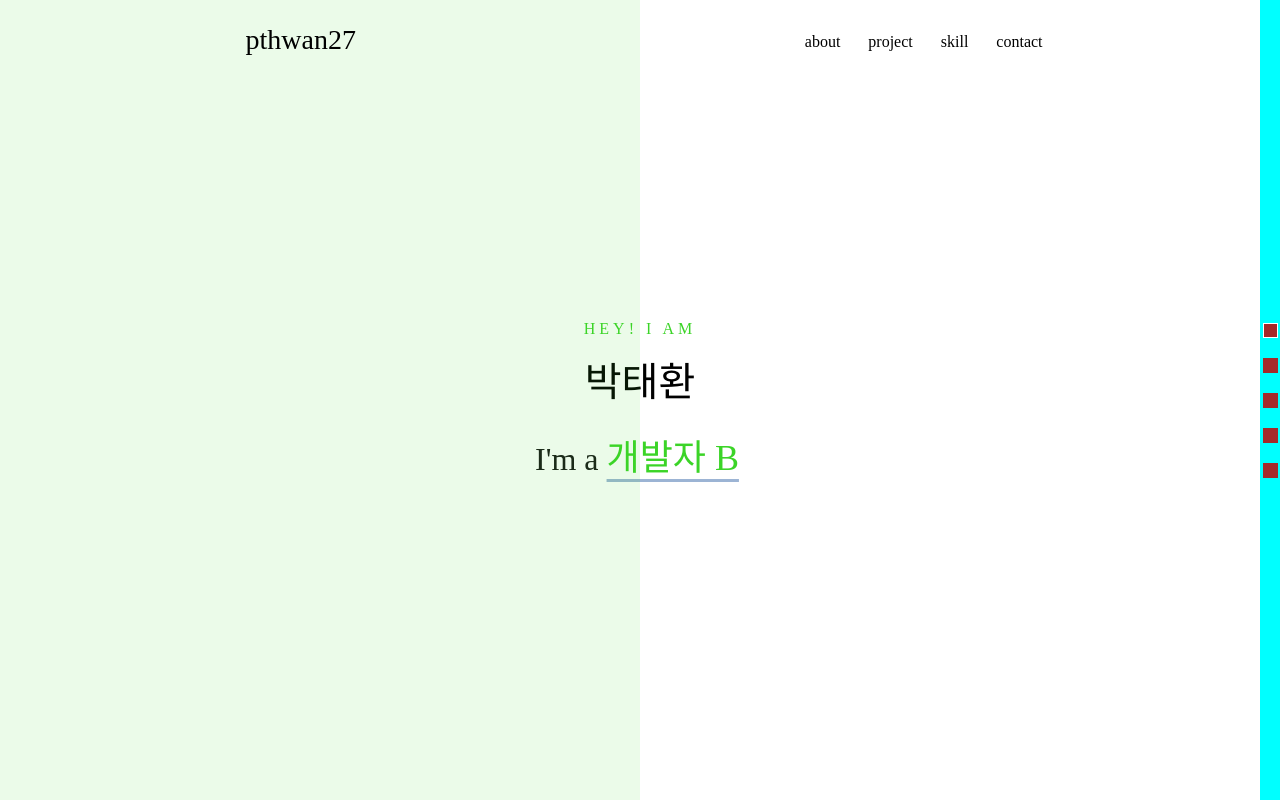
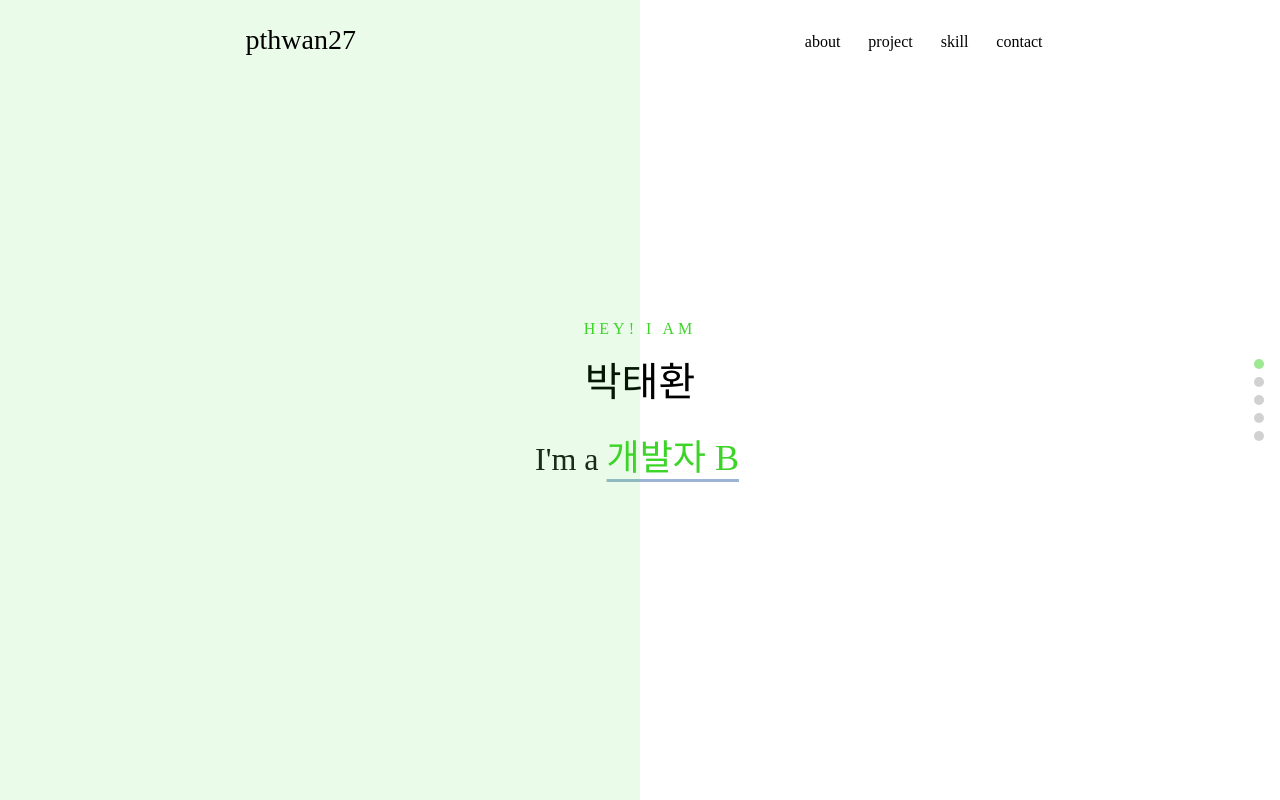
Before and after one commit to pthwan27/pthwan27.github.io, a Next.js app: page / in a window 1280 px wide. Built offline with nearby package versions, Linux system fonts and the light colour scheme; a web font is replaced by a local one.

Commit message:
feat : next config, dots css update

```diff
--- a/app/_container/fullPageScrollConatiner.tsx
+++ b/app/_container/fullPageScrollConatiner.tsx
@@ -85,6 +85,7 @@ const FullPageScrollContainer: React.FC<TfullPageScroll> = ({
     },
     [scrollDown, scrollUp]
   );
+
   useEffect(() => {
     scrollTo(currentPage);
   }, [currentPage, scrollTo]);
--- a/app/scss/dots.scss
+++ b/app/scss/fullPageScrollContainer/dots.scss
@@ -1,11 +1,10 @@
 .dots-container {
   position: fixed;
   top: 0;
-  right: 0;
+  right: 16px;
   height: 100%;
 
-  width: 20px;
-  background-color: aqua;
+  background-color: transparent;
 
   &-bg {
     position: relative;
@@ -23,26 +22,29 @@
     justify-content: center;
   }
 }
+
 .dot-item-container {
-  width: 15px;
-  height: 15px;
-  background-color: brown;
-  border: 1px solid rgba(0, 0, 0, 0);
-  border-radius: 9999;
-  margin: 10px 0;
+  width: 10px;
+  height: 10px;
+
+  margin: 4px 0px;
+
+  background: var(--foreground);
+  opacity: 0.2;
+
+  border-radius: 99px;
   display: flex;
   justify-content: center;
   align-items: center;
 }
 .dot-item-container.selected {
-  border: 1px solid white;
+  opacity: 0.5;
+  background: var(--mainColor);
 }
 
 .dot-item-inner {
   position: relative;
-  width: 11;
-  height: 11;
-  border-radius: 9999;
-  background-color: white;
+  border-radius: 99px;
+  background: var(--pointColor);
   cursor: pointer;
 }
--- a/app/scss/fullPageScrollContainer.scss
+++ b/app/scss/fullPageScrollContainer/index.scss
@@ -1,4 +1,4 @@
-@import "./dots.scss";
+@forward "./dots.scss";
 
 .section {
   height: 100vh;
--- a/app/scss/gnb.scss
+++ b/app/scss/gnb.scss
@@ -84,10 +84,28 @@
   padding: 8px;
 }
 
-.gnb-container__navbar li.active a,
-.gnb-container__dropdown-menu li.active a {
-  text-decoration: var(--secondColor) underline;
-  text-underline-position: under;
+.gnb-container__navbar li a,
+.gnb-container__dropdown-menu li a {
+  position: relative;
+  text-decoration: none;
+}
+.gnb-container__navbar li a::after,
+.gnb-container__dropdown-menu li a::after {
+  content: "";
+  position: absolute;
+  width: 100%;
+  height: 2px;
+  bottom: -4px;
+  left: 0;
+  background-color: var(--foreground);
+  transform: scaleX(0);
+  transform-origin: center;
+  transition: transform 0.3s ease-out;
+}
 
-  /* 또는 원하는 스타일로 변경 */
+.gnb-container__navbar li.active a::after,
+.gnb-container__dropdown-menu li.active a::after,
+.gnb-container__navbar li a:hover::after,
+.gnb-container__dropdown-menu li a:hover::after {
+  transform: scaleX(1);
 }
--- a/app/scss/home/index.scss
+++ b/app/scss/home/index.scss
@@ -1,4 +1,4 @@
-@import "./overlay.scss";
+@forward "./overlay.scss";
 
 .home-container {
   position: relative;
@@ -14,7 +14,7 @@
     text-align: center;
 
     .first-text {
-      color: var(--maincolor);
+      color: var(--mainColor);
       font-size: 16px;
       letter-spacing: 4px;
     }
@@ -30,7 +30,7 @@
     position: relative;
     font-size: 32px;
 
-    color: var(--maincolor);
+    color: var(--mainColor);
     .text {
       position: relative;
     }
@@ -40,7 +40,7 @@
     }
     .sec-text {
       font-size: 36px;
-      color: var(--maincolor);
+      color: var(--mainColor);
       text-decoration: var(--secondColor) underline;
       text-underline-position: under;
     }
--- a/app/scss/home/overlay.scss
+++ b/app/scss/home/overlay.scss
@@ -7,5 +7,5 @@
   content: "";
   width: 50%;
 
-  background: var(--maincolor);
+  background: var(--mainColor);
 }
--- a/app/scss/index.scss
+++ b/app/scss/index.scss
@@ -1,8 +1,9 @@
-@import "./home/index.scss";
-@import "./about/index.scss";
-@import "./project/index.scss";
-@import "./skill/index.scss";
-@import "./contact/index.scss";
+@forward "./fullPageScrollContainer/index.scss";
 
-@import "./gnb.scss";
-@import "./fullPageScrollContainer.scss";
+@forward "./home/index.scss";
+@forward "./about/index.scss";
+@forward "./project/index.scss";
+@forward "./skill/index.scss";
+@forward "./contact/index.scss";
+
+@forward "./gnb.scss";
--- a/app/styles/globals.scss
+++ b/app/styles/globals.scss
@@ -1,6 +1,6 @@
-@import "@/app/scss/index.scss";
-@import "@/app/_fonts/font.scss";
-@import "@/app/styles/animation.scss";
+@use "../scss/index.scss";
+@use "../fonts/font.scss";
+@use "animation.scss";
 
 :root {
   --white: #edede9;
@@ -9,10 +9,10 @@
   --background: #3bd42721; // 사용 아직 없음
 
   --foreground: #171717;
-  --maincolor: #3bd427;
+  --mainColor: #3bd427;
   --secondColor: #9cb4d4;
 
-  --pointcolor: #50d8e2; // 미정
+  --pointColor: #50d8e2; // 미정
 }
 
 @media (prefers-color-scheme: dark) {
@@ -33,11 +33,11 @@ body {
   padding: 0;
   margin: 0;
 }
-
 a {
   color: inherit;
   text-decoration: none;
 }
+
 ul,
 li {
   list-style: none;
--- a/next.config.ts
+++ b/next.config.ts
@@ -9,10 +9,12 @@ const nextConfig: NextConfig = {
   output: "export",
   reactStrictMode: true,
   images: {
-    unoptimized: true, // Disable default image optimization
+    unoptimized: true,
   },
   assetPrefix: isProd ? `/${repoName}/` : "",
-  // basePath: isProd ? `/${repoName}` : "",
+  sassOptions: {
+    silenceDeprecations: ["legacy-js-api"],
+  },
 };
 
-module.exports = nextConfig;
+export default nextConfig;
--- a/package.json
+++ b/package.json
@@ -18,7 +18,7 @@
     "next": "15.0.0",
     "react": "19.0.0-rc-65a56d0e-20241020",
     "react-dom": "19.0.0-rc-65a56d0e-20241020",
-    "sass": "^1.80.3"
+    "sass": "^1.80.5"
   },
   "devDependencies": {
     "@types/lodash": "^4.17.12",
--- a/tsconfig.json
+++ b/tsconfig.json
@@ -1,4 +1,7 @@
 {
+  "rules": {
+    "@typescript-eslint/no-explicit-any": "error"
+  },
   "compilerOptions": {
     "target": "ES2017",
     "lib": ["dom", "dom.iterable", "esnext"],
```
Also changed, not shown: app/fonts/font.scss (renamed from app/_fonts/font.scss), 1 other file (tests, documents, lock files or other folders).
